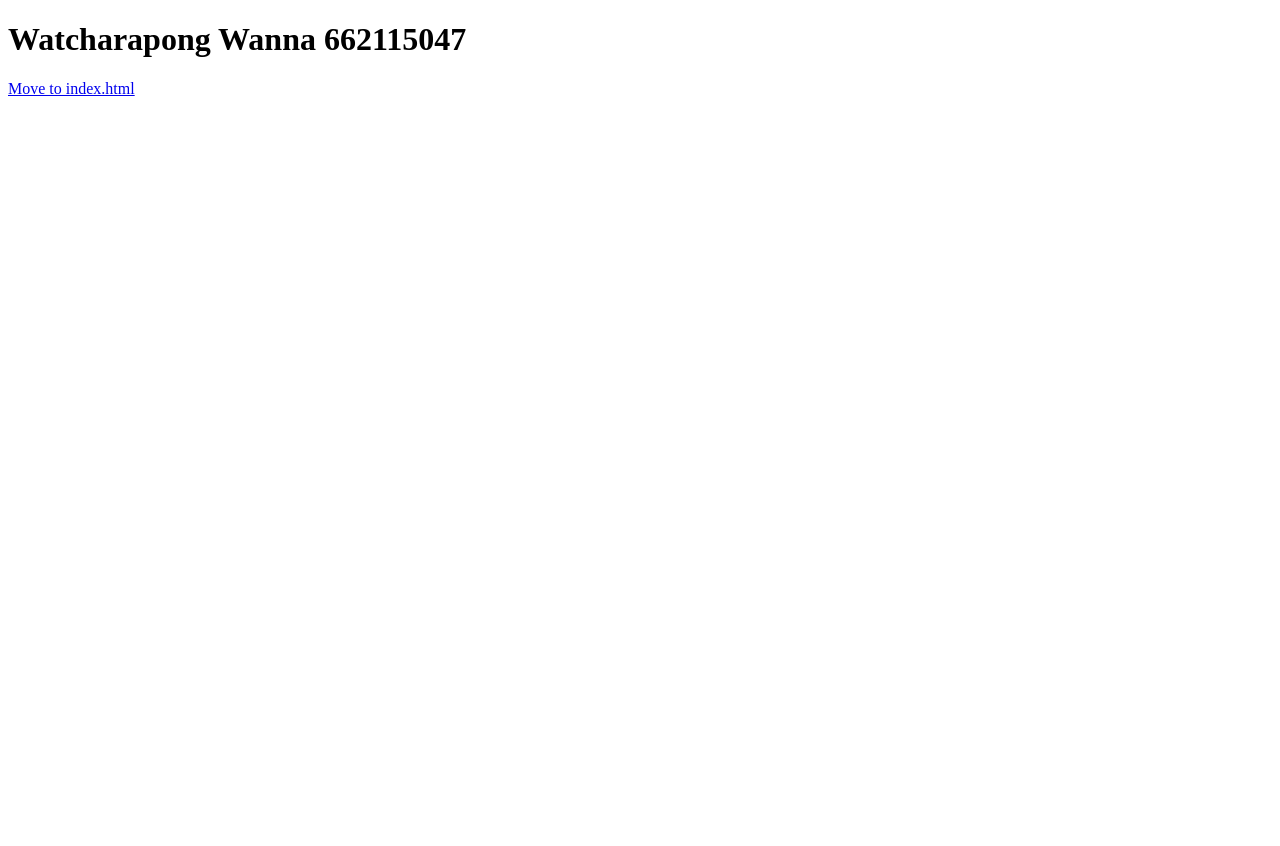
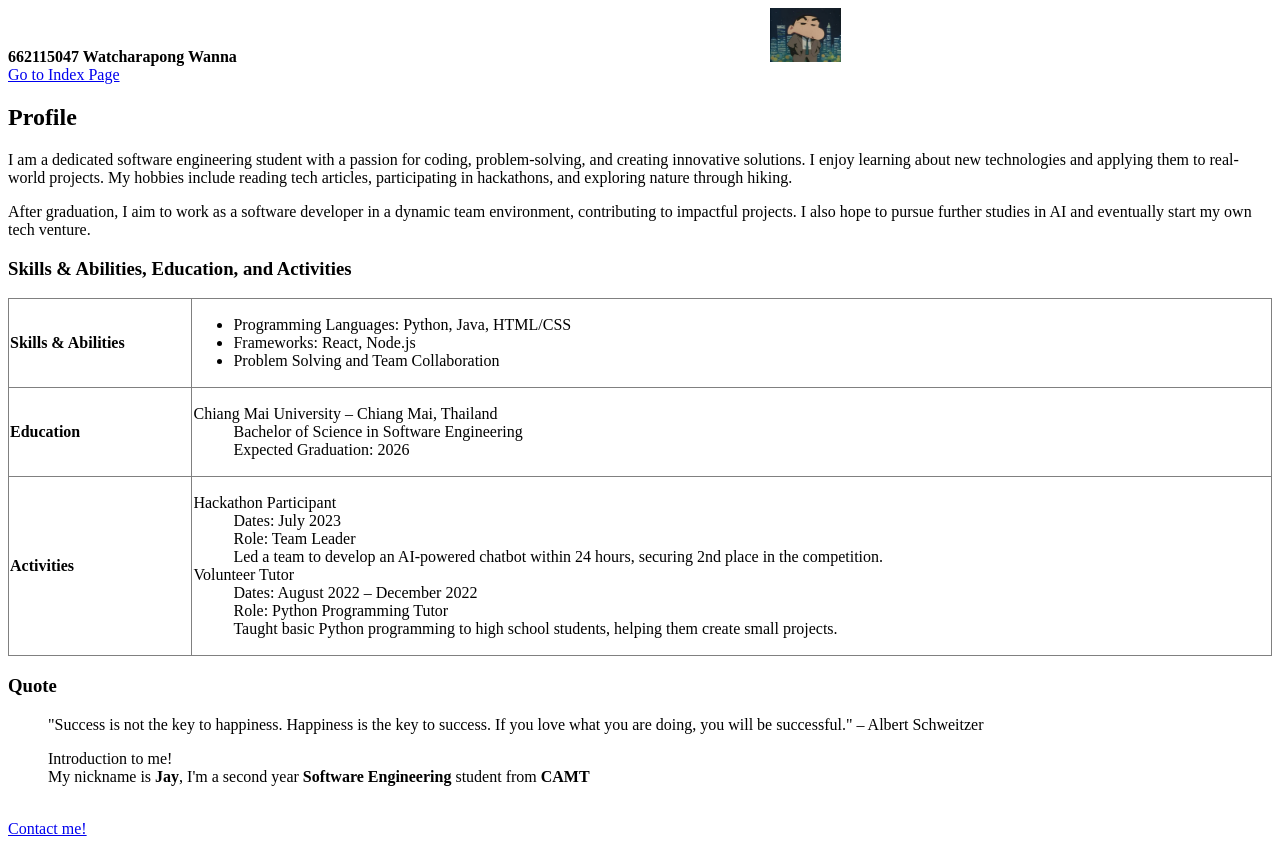
Before and after one commit to jaytakuz/DevOpsLab03, a plain HTML site: page profile.html in a window 1280 px wide. Before the commit the page ends 800 px from the top, so only its background shows below. Drawn offline with Linux system fonts and the light colour scheme.

Commit message:
Set up profile page

```diff
--- a/profile.html
+++ b/profile.html
@@ -3,12 +3,88 @@
 <head>
     <meta charset="UTF-8">
     <meta name="viewport" content="width=device-width, initial-scale=1.0">
-    <title>Document</title>
+    <title>My Profile Page</title>
 </head>
 <body>
-    <h1>Watcharapong Wanna 662115047</h1>
-    <nav>
-        <a href="index.html">Move to index.html</a>
-    </nav>
+    <header>
+        <div name=”left” style="display: inline-block; width: 60%; ">
+            <b>662115047 Watcharapong Wanna</b><br>
+        </div>
+
+        <div name=”right” style="display: inline-block;">
+            <img src="Jay1.JPG" height="54.0" width="70.2" alt="">
+        </div>
+
+        <div>
+            <nav>
+                <a href="index.html">Go to Index Page</a>
+            </nav>
+        </div>
+
+        <main>
+            <h2>Profile</h2>
+            <p>
+                I am a dedicated software engineering student with a passion for coding, problem-solving, and creating innovative solutions. I enjoy learning about new technologies and applying them to real-world projects. My hobbies include reading tech articles, participating in hackathons, and exploring nature through hiking.
+            </p>
+            <p>
+                After graduation, I aim to work as a software developer in a dynamic team environment, contributing to impactful projects. I also hope to pursue further studies in AI and eventually start my own tech venture.
+            </p>
+
+            <h3>Skills & Abilities, Education, and Activities</h3>
+            <table border="1" style="width: 100%; border-collapse: collapse; text-align: left;">
+                <tr>
+                    <td><strong>Skills & Abilities</strong></td>
+                    <td>
+                        <ul>
+                            <li>Programming Languages: Python, Java, HTML/CSS</li>
+                            <li>Frameworks: React, Node.js</li>
+                            <li>Problem Solving and Team Collaboration</li>
+                        </ul>
+                    </td>
+                </tr>
+                <tr>
+                    <td><strong>Education</strong></td>
+                    <td>
+                        <dl>
+                            <dt>Chiang Mai University – Chiang Mai, Thailand</dt>
+                            <dd>Bachelor of Science in Software Engineering</dd>
+                            <dd>Expected Graduation: 2026</dd>
+                        </dl>
+                    </td>
+                </tr>
+                <tr>
+                    <td><strong>Activities</strong></td>
+                    <td>
+                        <dl>
+                            <dt>Hackathon Participant</dt>
+                            <dd>Dates: July 2023</dd>
+                            <dd>Role: Team Leader</dd>
+                            <dd>Led a team to develop an AI-powered chatbot within 24 hours, securing 2nd place in the competition.</dd>
+
+                            <dt>Volunteer Tutor</dt>
+                            <dd>Dates: August 2022 – December 2022</dd>
+                            <dd>Role: Python Programming Tutor</dd>
+                            <dd>Taught basic Python programming to high school students, helping them create small projects.</dd>
+                        </dl>
+                    </td>
+                </tr>
+            </table>
+
+            <h3>Quote</h3>
+            <blockquote>
+                "Success is not the key to happiness. Happiness is the key to success. If you love what you are doing, you will be successful." – Albert Schweitzer
+            </blockquote>
+        </main>
+
+
+
+    </header>
+
+    <blockquote>Introduction to me!<br>My nickname is <b>Jay</b>, I'm a second year <b>Software Engineering</b> student from <b>CAMT</b></blockquote>
+    <br>
+    <a href="mailto:watcharapong5550@gmail.com">Contact me!</a>
+    <br>
+
+
 </body>
 </html>
```
Also changed, not shown: index.html (+3 -1 lines), Jay1.JPG (added).
